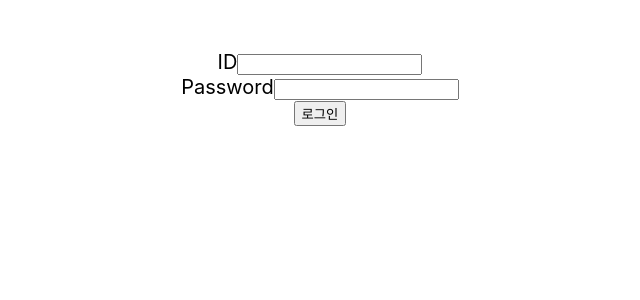
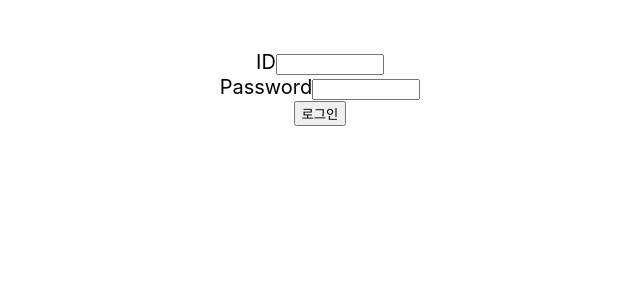
Before and after one commit to jaeho13/Log_R, a React (Create React App) app in the folder Log_R/: page /userlogin in a window 1280 px wide. Shown: the top 300 px of the page, without its empty margins (320-960 px from the left). Built offline with nearby package versions, Linux system fonts and the light colour scheme.

Commit message:
Add files via upload

```diff
--- a/Log_R/src/component/login/UserLogin.js
+++ b/Log_R/src/component/login/UserLogin.js
@@ -1,5 +1,6 @@
 import React from "react";
-import form from "./UserLogin.module.css";
+import Styled from "./UserLogin.module.css";
+
 
 const UserLogin = props => {
     const logInHandler = (event) => {
@@ -9,10 +10,10 @@ const UserLogin = props => {
     return (
         <form>
             <label>ID</label>
-            <input id="ID" type="text" />
+            <input id={`${Styled.username}`} type="text" />
             <br></br>
             <label>Password</label>
-            <input id="Password" type="text" />
+            <input id={`${Styled.password}`} type="text" />
             <br></br>
             <button type="submit">로그인</button>
         </form>
--- a/Log_R/src/component/login/UserLogin.module.css
+++ b/Log_R/src/component/login/UserLogin.module.css
@@ -4,6 +4,12 @@ form {
     font-size: 20px;
 }
 
-/* #id {
-    border-width: 20px;
-} */
+#username {
+    width: 100px;
+    color: red;
+}
+
+#password {
+    width: 100px;
+    color: blue;
+}
```
Also changed, not shown: Log_R/src/App.css (line endings or trailing spaces), Log_R/src/App.js (line endings or trailing spaces), Log_R/src/index.css (line endings or trailing spaces), Log_R/src/index.js (line endings or trailing spaces), Log_R/src/reportWebVitals.js (line endings or trailing spaces), Log_R/src/setupTests.js (line endings or trailing spaces), 1 other file (tests, documents, lock files or other folders).
